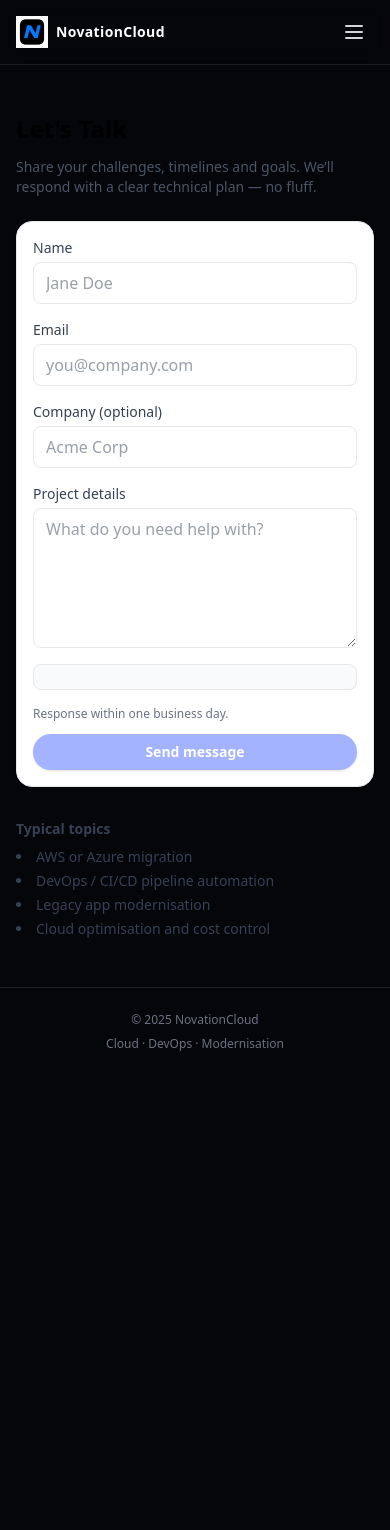
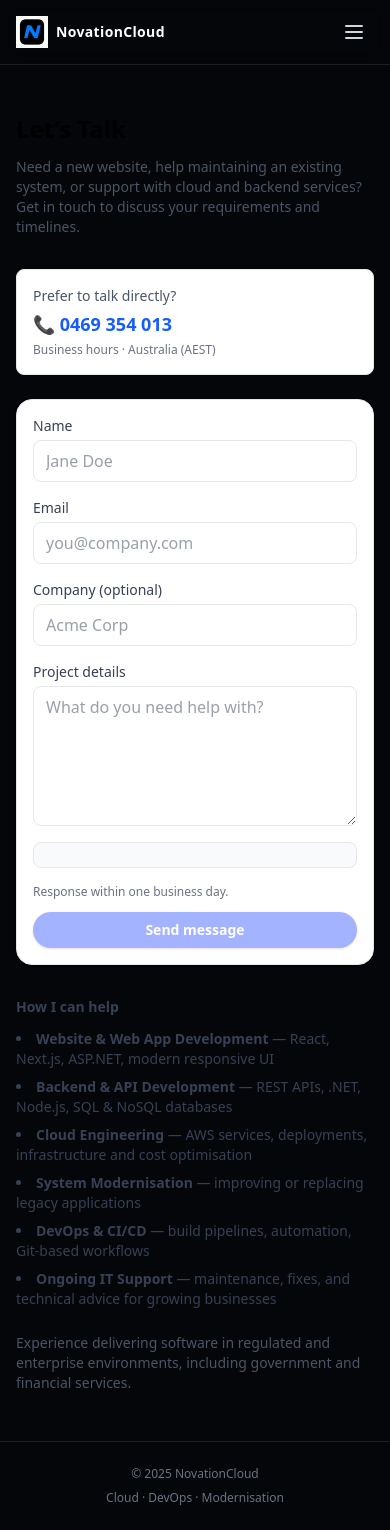
Before and after one commit to HoManCode/novationcloud.com, a Next.js app: page /contact in a window 390 px wide. Before the commit the page ends 1076 px from the top, so only its background shows below. Built offline with nearby package versions, Linux system fonts and the light colour scheme; no server answers.

Commit message:
add phone number

```diff
--- a/app/contact/page.tsx
+++ b/app/contact/page.tsx
@@ -2,14 +2,14 @@ import type { Metadata } from "next";
 import ContactForm from "@/components/ContactForm";
 
 export const metadata: Metadata = {
-  title: "Contact NovationCloud | Cloud & DevOps Consultation",
+  title: "Contact NovationCloud | Web Development & IT Support",
   description:
-    "Talk with NovationCloud about cloud migration, DevOps automation, and application modernisation. Australia-first focus, available worldwide.",
+    "Contact NovationCloud for web development, cloud engineering, and business IT support. Specialising in React, .NET, AWS, APIs, and system modernisation.",
   alternates: { canonical: "/contact" },
   openGraph: {
     title: "Contact NovationCloud",
     description:
-      "Discuss cloud migration, DevOps automation, and modernisation with NovationCloud engineers, wherever you are.",
+      "Discuss web development, cloud solutions, and IT support with NovationCloud. Australia-based, supporting businesses nationwide.",
     url: "/contact",
   },
 };
@@ -17,29 +17,73 @@ export const metadata: Metadata = {
 export default function ContactPage() {
   return (
     <main className="min-h-screen bg-lightBg text-black py-12 sm:py-16 px-4 sm:px-6 max-w-6xl mx-auto">
+      <h1 className="text-2xl sm:text-3xl font-bold mb-3 sm:mb-4">
+        Let’s Talk
+      </h1>
 
-      <h1 className="text-2xl sm:text-3xl font-bold mb-3 sm:mb-4">Let's Talk</h1>
+      <p className="text-gray-600 mb-8 max-w-2xl text-sm sm:text-base">
+        Need a new website, help maintaining an existing system, or support with
+        cloud and backend services? Get in touch to discuss your requirements and
+        timelines.
+      </p>
 
       <div className="grid md:grid-cols-2 gap-8 sm:gap-10">
+        {/* Left: Contact + Phone */}
+        <div>
+          <div className="mb-6 rounded-lg border border-gray-200 bg-white p-4">
+            <p className="text-sm text-gray-600 mb-1">
+              Prefer to talk directly?
+            </p>
+            <a
+              href="tel:+61469354013"
+              className="text-lg font-semibold text-blue-600 hover:underline"
+            >
+              📞 0469 354 013
+            </a>
+            <p className="text-xs text-gray-500 mt-1">
+              Business hours · Australia (AEST)
+            </p>
+          </div>
 
-        <div>
-          <p className="text-gray-600 mb-6 text-sm sm:text-base">
-            Share your challenges, timelines and goals. We’ll respond with a
-            clear technical plan — no fluff.
-          </p>
           <ContactForm />
         </div>
 
+        {/* Right: Services */}
         <div className="text-gray-700 text-sm sm:text-base">
-          <h3 className="font-bold mb-2">Typical topics</h3>
-          <ul className="list-disc list-inside space-y-1">
-            <li>AWS or Azure migration</li>
-            <li>DevOps / CI/CD pipeline automation</li>
-            <li>Legacy app modernisation</li>
-            <li>Cloud optimisation and cost control</li>
+          <h3 className="font-bold mb-3">How I can help</h3>
+
+          <ul className="list-disc list-inside space-y-2">
+            <li>
+              <strong>Website & Web App Development</strong> — React, Next.js,
+              ASP.NET, modern responsive UI
+            </li>
+            <li>
+              <strong>Backend & API Development</strong> — REST APIs, .NET,
+              Node.js, SQL & NoSQL databases
+            </li>
+            <li>
+              <strong>Cloud Engineering</strong> — AWS services, deployments,
+              infrastructure and cost optimisation
+            </li>
+            <li>
+              <strong>System Modernisation</strong> — improving or replacing
+              legacy applications
+            </li>
+            <li>
+              <strong>DevOps & CI/CD</strong> — build pipelines, automation,
+              Git-based workflows
+            </li>
+            <li>
+              <strong>Ongoing IT Support</strong> — maintenance, fixes, and
+              technical advice for growing businesses
+            </li>
           </ul>
+
+          <p className="mt-6 text-gray-600">
+            Experience delivering software in regulated and enterprise
+            environments, including government and financial services.
+          </p>
         </div>
-
       </div>
     </main>
   );
--- a/app/services/page.tsx
+++ b/app/services/page.tsx
@@ -26,12 +26,12 @@ export default function ServicesPage() {
 
       <div className="grid sm:grid-cols-2 gap-4 sm:gap-6">
         <ServiceCard
-          title="Cloud Migration"
-          description="AWS/Azure landing zones, security baselines, and guided migration with minimal downtime."
+          title="Setup contact center platform"
+          description="Designing and implementing scalable, secure, and cost-effective contact center platforms on AWS Connect."
         />
         <ServiceCard
-          title="DevOps Automation"
-          description="CI/CD pipelines, IaC, environment automation and developer productivity tooling."
+          title="Web & Mobile app development"
+          description="Building scalable, secure and maintainable applications tailored to your business needs."
         />
         <ServiceCard
           title="App Modernisation"
--- a/components/Header.tsx
+++ b/components/Header.tsx
@@ -16,15 +16,27 @@ export default function Header() {
             width={32}
             height={32}
           />
-          <span className="font-semibold text-sm tracking-wide">NovationCloud</span>
+          <span className="font-semibold text-sm tracking-wide">
+            NovationCloud
+          </span>
         </Link>
 
-        <nav className="hidden md:flex gap-6 text-sm text-gray-300">
+        {/* Desktop nav + CTA */}
+        <nav className="hidden md:flex items-center gap-6 text-sm text-gray-300">
           <Link href="/services" className="hover:text-white">Services</Link>
           <Link href="/about" className="hover:text-white">About</Link>
           <Link href="/contact" className="hover:text-white">Contact</Link>
+
+          {/* CTA Button */}
+          <a
+            href="tel:+61469354013"
+            className="ml-4 inline-flex items-center gap-2 bg-blue-600 text-white px-4 py-2 rounded-lg text-sm font-medium hover:bg-blue-500 transition"
+          >
+            📞 Call for IT Support
+          </a>
         </nav>
 
+        {/* Mobile menu button */}
         <button
           onClick={() => setIsOpen(!isOpen)}
           className="md:hidden p-2 text-gray-300"
@@ -40,12 +52,21 @@ export default function Header() {
         </button>
       </div>
 
+      {/* Mobile menu */}
       {isOpen && (
         <nav className="md:hidden border-t border-white/10 bg-dark/95">
           <div className="px-4 py-4 flex flex-col gap-4 text-sm text-gray-300">
-            <Link href="/services" className="hover:text-white" onClick={() => setIsOpen(false)}>Services</Link>
-            <Link href="/about" className="hover:text-white" onClick={() => setIsOpen(false)}>About</Link>
-            <Link href="/contact" className="hover:text-white" onClick={() => setIsOpen(false)}>Contact</Link>
+            <Link href="/services" onClick={() => setIsOpen(false)}>Services</Link>
+            <Link href="/about" onClick={() => setIsOpen(false)}>About</Link>
+            <Link href="/contact" onClick={() => setIsOpen(false)}>Contact</Link>
+
+            {/* Mobile CTA */}
+            <a
+              href="tel:+61469354013"
+              className="mt-2 inline-flex items-center justify-center gap-2 bg-blue-600 text-white px-4 py-3 rounded-lg font-medium"
+            >
+              📞 Call for IT Support
+            </a>
           </div>
         </nav>
       )}
--- a/components/Hero.tsx
+++ b/components/Hero.tsx
@@ -56,14 +56,6 @@ export default function Hero() {
 
           <div className="grid grid-cols-2 gap-4 sm:gap-6 text-sm">
             <div>
-              <strong className="text-base sm:text-lg text-white block">40% faster</strong>
-              <span className="text-gray-400 text-xs">delivery cycles</span>
-            </div>
-            <div>
-              <strong className="text-base sm:text-lg text-white block">99.9% uptime</strong>
-              <span className="text-gray-400 text-xs">architectures</span>
-            </div>
-            <div>
               <strong className="text-base sm:text-lg text-white block">Cloud-native</strong>
               <span className="text-gray-400 text-xs">solutions</span>
             </div>
```
